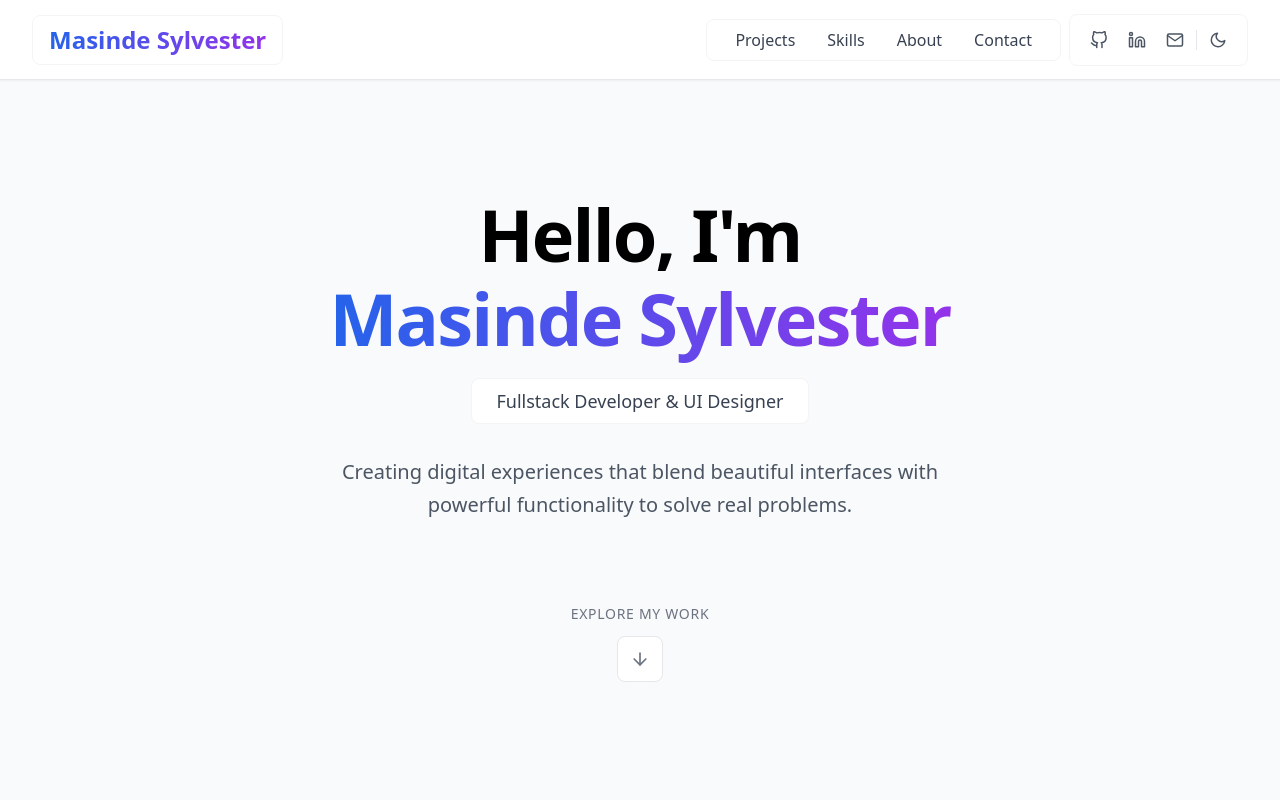
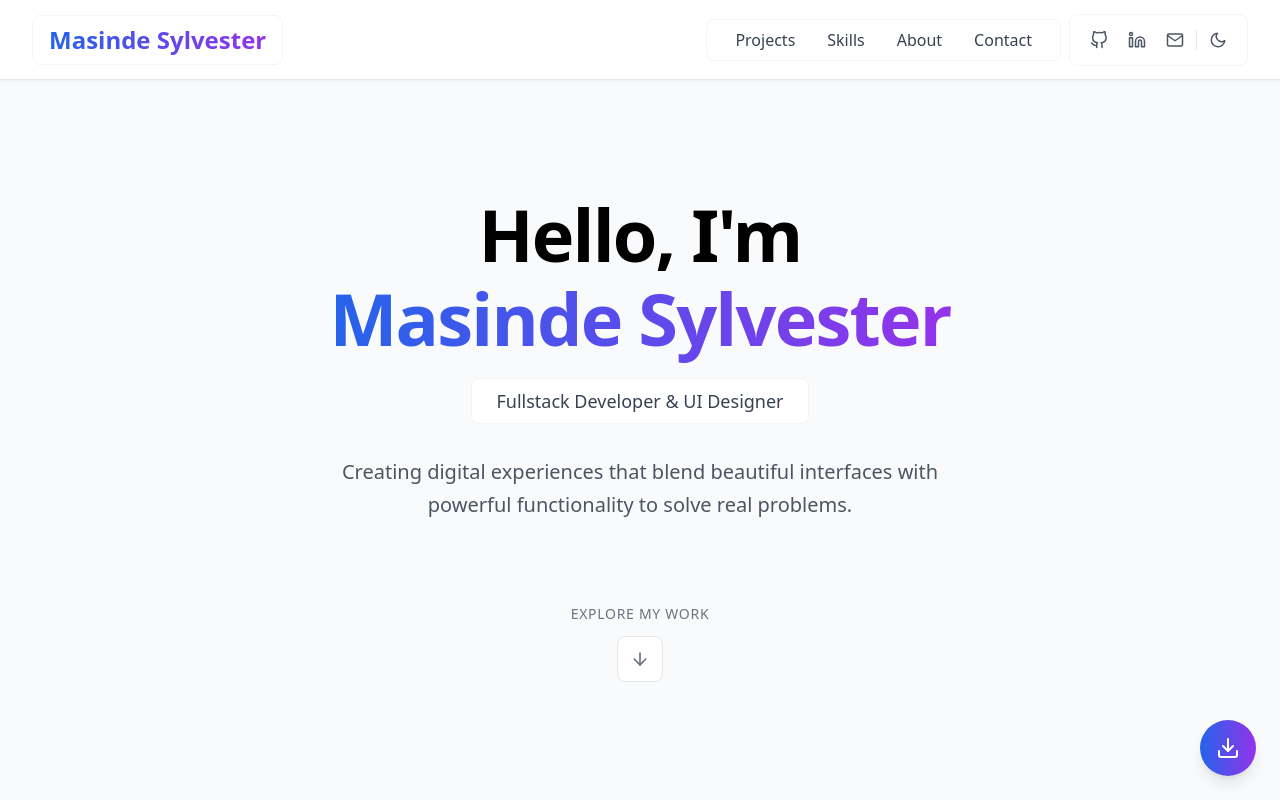
Before and after one commit to masindes/-portfolio_website, a React (Vite) app: page / in a window 1280 px wide. Shown: the top 800 px of the page. Built offline with nearby package versions, Linux system fonts and the light colour scheme.

Commit message:
initial resume

```diff
--- a/src/App.jsx
+++ b/src/App.jsx
@@ -1,35 +1,71 @@
 import { useState, useEffect } from "react";
 import { motion } from "framer-motion";
-import { FiMoon, FiSun } from "react-icons/fi";
+import { FiMoon, FiSun, FiDownload } from "react-icons/fi";
 import Navbar from "./components/Navbar";
 import Hero from "./components/Hero";
 import Projects from "./components/Projects";
 import Skills from "./components/Skills";
 import Contact from "./components/Contact";
 import About from "./components/About";
+import ResumeDownload from "./components/ResumeDownload";
 
 export default function App() {
-  const [darkMode, setDarkMode] = useState(false);
+  const [darkMode, setDarkMode] = useState(() => {
+    // Check localStorage first, then system preference
+    if (typeof window !== 'undefined') {
+      const savedMode = localStorage.getItem('darkMode');
+      if (savedMode !== null) return JSON.parse(savedMode);
+      return window.matchMedia('(prefers-color-scheme: dark)').matches;
+    }
+    return false;
+  });
 
+  // Persist dark mode preference
   useEffect(() => {
-    if (window.matchMedia('(prefers-color-scheme: dark)').matches) {
-      setDarkMode(true);
+    localStorage.setItem('darkMode', JSON.stringify(darkMode));
+    if (darkMode) {
+      document.documentElement.classList.add('dark');
+    } else {
+      document.documentElement.classList.remove('dark');
     }
-  }, []);
+  }, [darkMode]);
+
+  // Sticky download button component
+  const DownloadButton = () => (
+    <motion.div
+      initial={{ opacity: 0, y: 20 }}
+      animate={{ opacity: 1, y: 0 }}
+      transition={{ delay: 0.5 }}
+      className="fixed bottom-6 right-6 z-50"
+    >
+      <a
+        href="/resume/YourName_Resume.pdf"
+        download="YourName_Resume.pdf"
+        className="flex items-center justify-center w-14 h-14 rounded-full bg-gradient-to-r from-blue-600 to-purple-600 text-white shadow-lg hover:shadow-xl transition-all hover:scale-110"
+        title="Download Resume"
+        aria-label="Download resume"
+      >
+        <FiDownload className="w-6 h-6" />
+      </a>
+    </motion.div>
+  );
 
   return (
     <div className={darkMode ? 'dark' : ''}>
-      <div className="min-h-screen bg-gray-50 dark:bg-dark transition-colors duration-300">
+      <div className="min-h-screen bg-gray-50 dark:bg-gray-900 transition-colors duration-300">
         <Navbar darkMode={darkMode} setDarkMode={setDarkMode} />
 
-        <main className="max-w-6xl mx-auto px-4 sm:px-6 lg:px-8">
+        <main className="max-w-7xl mx-auto px-4 sm:px-6 lg:px-8">
           <Hero />
           <About />
           <Projects />
           <Skills />
+          <ResumeDownload />
           <Contact />
+        </main>
 
-        </main>
+        {/* Sticky download button */}
+        <DownloadButton />
       </div>
     </div>
   );
```
